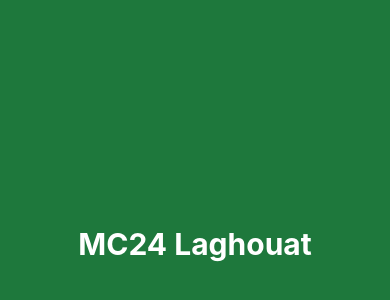
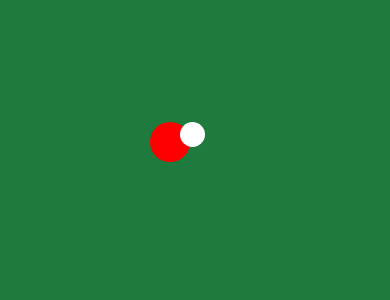
Before and after one commit to Agent199803/MC24-Laghouat2, a React Native app: screen / in a window 390 px wide. Shown: the part 178-478 px from the top of the page. Built offline with nearby package versions, Linux system fonts and the light colour scheme.

Commit message:
Update App.js

```diff
--- a/App.js
+++ b/App.js
@@ -1,24 +1,55 @@
-import React from 'react';
-import { View, Text, StyleSheet } from 'react-native';
+import React, { useState } from "react";
+import { View, StyleSheet, PanResponder } from "react-native";
 
 export default function App() {
+  const [player, setPlayer] = useState({ x: 150, y: 300 });
+
+  const panResponder = PanResponder.create({
+    onStartShouldSetPanResponder: () => true,
+    onPanResponderMove: (evt, gestureState) => {
+      setPlayer({
+        x: player.x + gestureState.dx,
+        y: player.y + gestureState.dy
+      });
+    }
+  });
+
   return (
-    <View style={styles.container}>
-      <Text style={styles.text}>MC24 Laghouat</Text>
+    <View style={styles.field}>
+      {/* اللاعب */}
+      <View
+        {...panResponder.panHandlers}
+        style={[
+          styles.player,
+          { left: player.x, top: player.y }
+        ]}
+      />
+
+      {/* الكرة */}
+      <View style={styles.ball} />
     </View>
   );
 }
 
 const styles = StyleSheet.create({
-  container: {
+  field: {
     flex: 1,
-    backgroundColor: '#1e783c',
-    alignItems: 'center',
-    justifyContent: 'center'
+    backgroundColor: "#1f7a3d"
   },
-  text: {
-    color: '#ffffff',
-    fontSize: 30,
-    fontWeight: 'bold'
+  player: {
+    position: "absolute",
+    width: 40,
+    height: 40,
+    borderRadius: 20,
+    backgroundColor: "red"
+  },
+  ball: {
+    position: "absolute",
+    width: 25,
+    height: 25,
+    borderRadius: 12.5,
+    backgroundColor: "white",
+    left: 180,
+    top: 300
   }
 });
```
